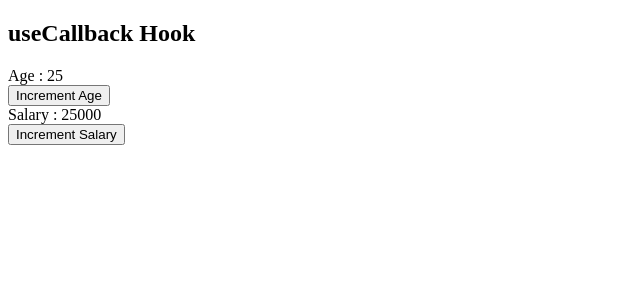
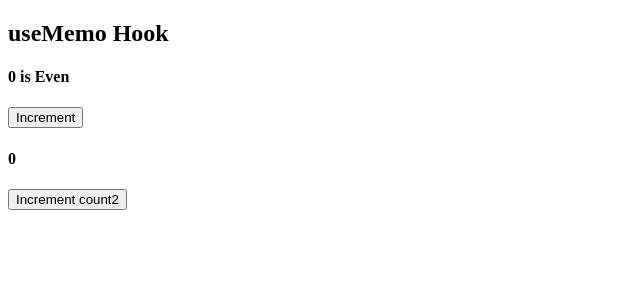
Before and after one commit to omk-arr/react-hooks, a React (Create React App) app: page / in a window 1280 px wide. Shown: the top 300 px of the page, without its empty margins (0-640 px from the left). Built offline with nearby package versions, Linux system fonts and the light colour scheme.

Commit message:
useMemo Hook

```diff
--- a/src/App.js
+++ b/src/App.js
@@ -4,6 +4,7 @@ import UseEffect from "./components/UseEffect";
 import { ThemeContext } from "./components/ThemeContext";
 import UseReducer from "./components/UseReducer";
 import UseCallback from "./components/UseCallback";
+import UseMemo from "./components/UseMemo";
 export function App(props) {
   const [theme, setTheme] = useState('light')
   function toggleTheme (){
@@ -14,7 +15,8 @@ export function App(props) {
     <ThemeContext.Provider value={{theme, toggleTheme}}>
       {/* <UseEffect /> */}
       {/* <UseReducer/> */}
-      <UseCallback/>
+      {/* <UseCallback/> */}
+      <UseMemo/>
     </ThemeContext.Provider>
   )
 }
--- /dev/null
+++ b/src/components/UseMemo.jsx
@@ -0,0 +1,23 @@
+import React, { useMemo, useState } from 'react'
+
+const UseMemo = () => {
+    const [count, setCount] = useState(0)
+    const [count2, setCount2] = useState(0)
+    const isEven = () =>{
+        let i = 0
+        while (i < 200000) i++
+        return count % 2 === 0
+    }
+    const memoizedIsEven = useMemo(() => isEven(), [count])
+  return (
+    <>
+        <h2>useMemo Hook</h2>
+        <h4>{count} is {memoizedIsEven ? 'Even' : 'Odd'}</h4>
+        <button onClick={() => setCount(count+1)}>Increment</button>
+        <h4>{count2}</h4>
+        <button onClick={() => setCount2(count2+1)}>Increment count2</button>
+    </>
+  )
+}
+
+export default UseMemo
```
